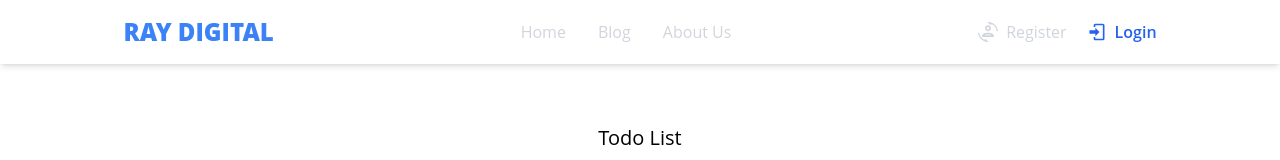
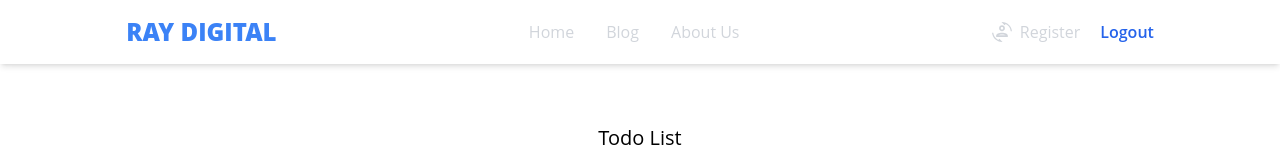
Before and after one commit to Naser-Rifat/todo-app, a React (Vite) app: page / in a window 1280 px wide. Shown: the top 160 px of the page. Built offline with nearby package versions, Linux system fonts and the light colour scheme; no server answers.

Commit message:
auth0 update

```diff
--- a/src/components/Navbar.jsx
+++ b/src/components/Navbar.jsx
@@ -1,8 +1,8 @@
 import { useAuth0 } from "@auth0/auth0-react";
-import { NavLink } from "react-router-dom";
 
 const Navbar = () => {
-  const { loginWithRedirect } = useAuth0();
+  const { loginWithRedirect, logout, user, isAuthenticated, isLoading } =
+    useAuth0();
 
   return (
     <div className="flex flex-col">
@@ -69,8 +69,8 @@ const Navbar = () => {
           </a>
 
           {/* <!-- Login --> */}
-          <NavLink
-            to={"sign-in"}
+          {isAuthenticated ? (
+            <button
               onClick={() => loginWithRedirect()}
               className="flex
                     cursor-pointer transition-colors duration-300
@@ -87,7 +87,19 @@ const Navbar = () => {
                 <path d="M10,17V14H3V10H10V7L15,12L10,17M10,2H19A2,2 0 0,1 21,4V20A2,2 0 0,1 19,22H10A2,2 0 0,1 8,20V18H10V20H19V4H10V6H8V4A2,2 0 0,1 10,2Z" />
               </svg>
               Login
-          </NavLink>
+            </button>
+          ) : (
+            <button
+              onClick={() =>
+                logout({ logoutParams: { returnTo: window.location.origin } })
+              }
+              className="flex
+                    cursor-pointer transition-colors duration-300
+                    font-semibold text-blue-600"
+            >
+              Logout
+            </button>
+          )}
         </div>
       </nav>
     </div>
```
Lines whose indentation alone changed are shown as unchanged.
